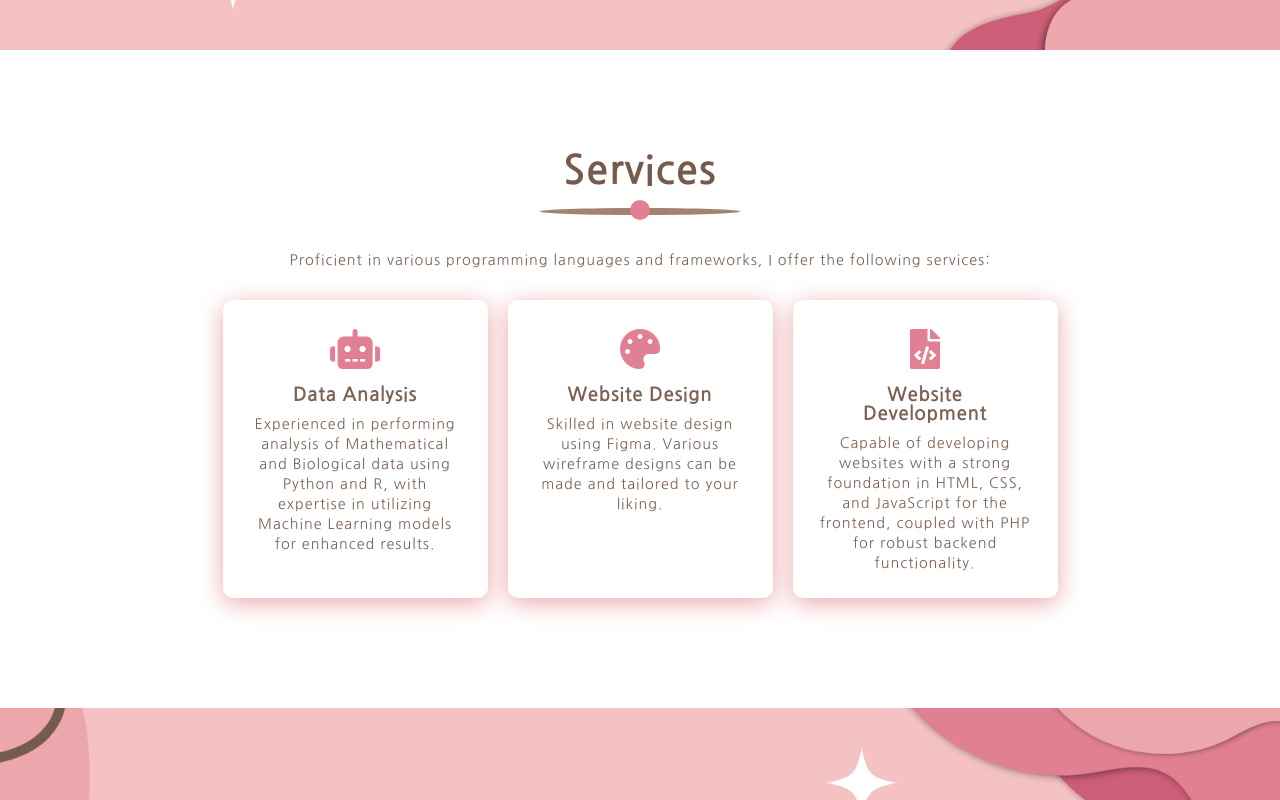
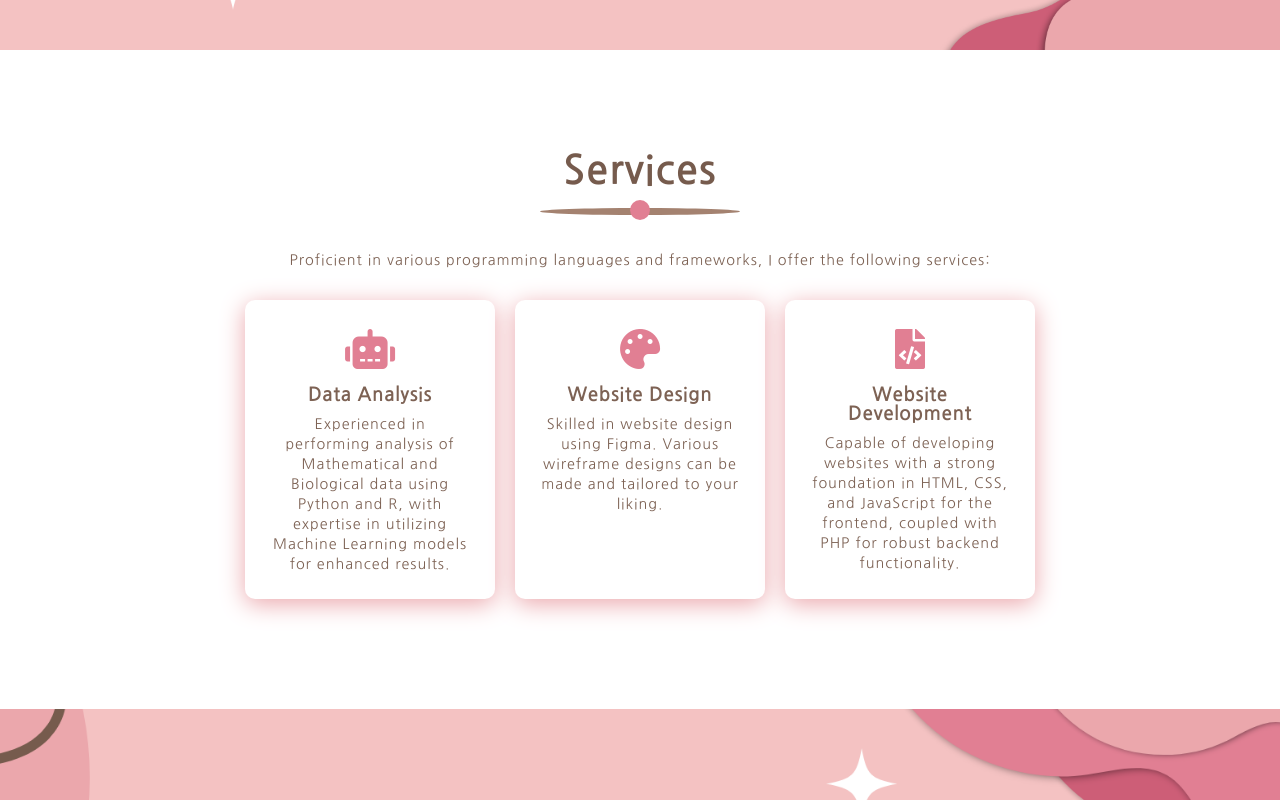
Before and after one commit to CindyBSydney/E-Portfolio-React, a React (Create React App) app: page / in a window 1280 px wide. Shown: the part 2033-2833 px from the top of the page. Built offline with nearby package versions, Linux system fonts and the light colour scheme.

Commit message:
fix: adjust card styling
changed the width of the card

```diff
--- a/src/components/ServicesSection.module.css
+++ b/src/components/ServicesSection.module.css
@@ -20,7 +20,7 @@
 }
 
 .card {
-    width: 265px;
+    width: 250px;
     background-color: var(--white-color);
     color: var(--brown-3-color);
     padding: 25px;
```
